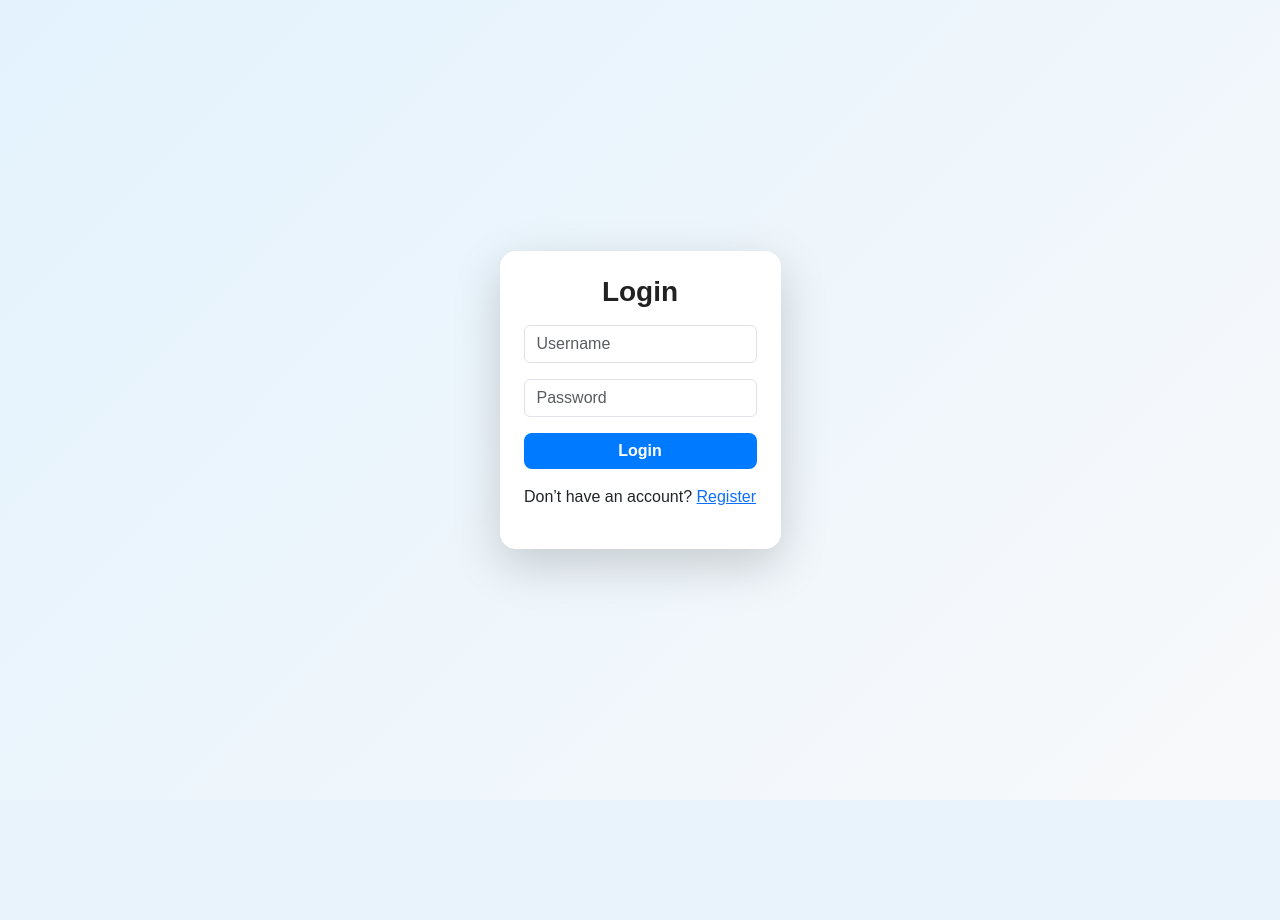
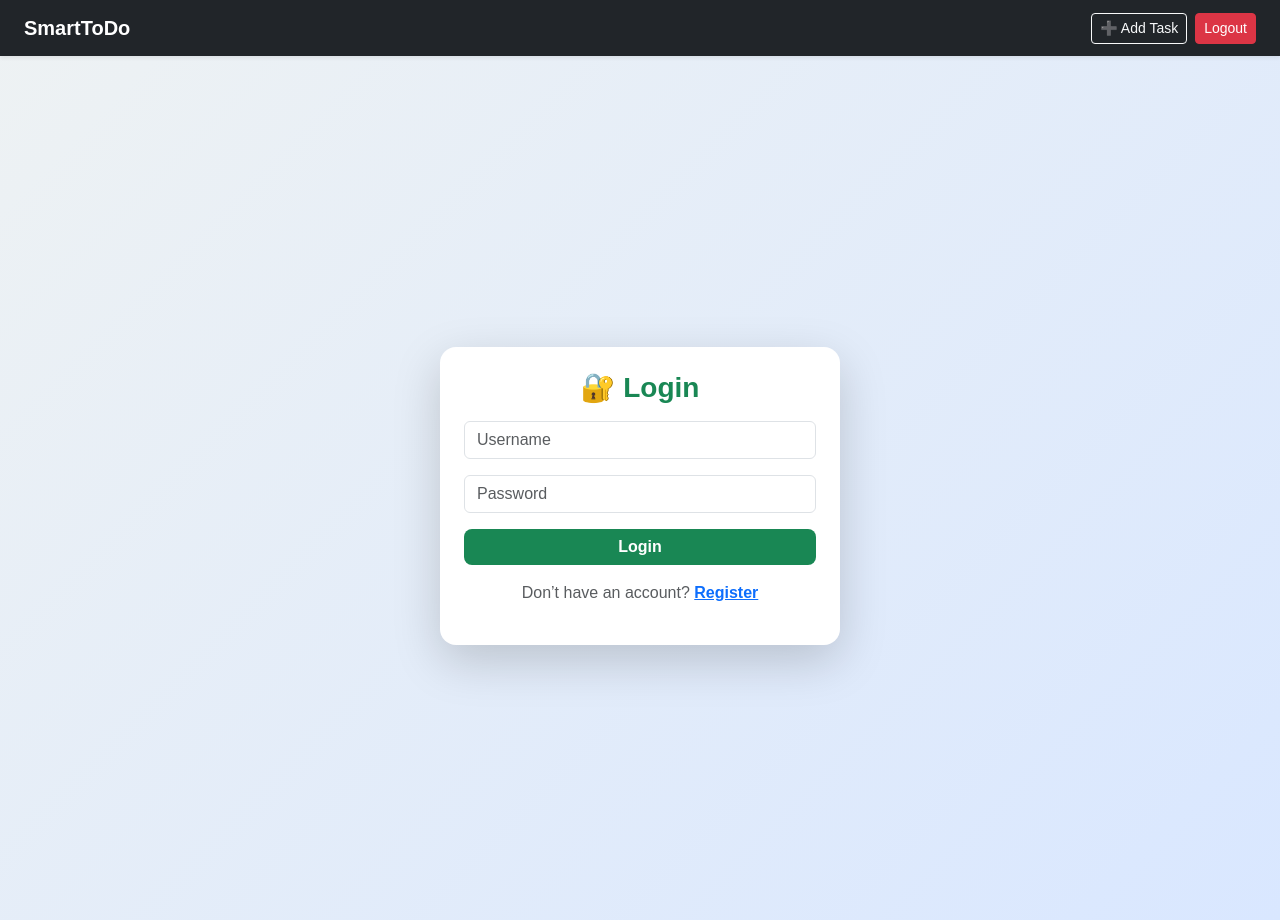
Before and after one commit to szg-zone/smart-todo-reminder, a Flask app: a page that uses templates/login.html in a window 1280 px wide. Before the commit the page ends 800 px from the top, so only its background shows below. Run offline with Flask 3, Linux system fonts and the light colour scheme.

Commit message:
Initial commit: Smart ToDo Reminder with Flask and Telegram bot

```diff
--- a/app.py
+++ b/app.py
@@ -1,14 +1,20 @@
 from flask import Flask, render_template, redirect, url_for, request, flash
 from flask_login import LoginManager, login_user, login_required, logout_user, current_user
 from werkzeug.security import generate_password_hash, check_password_hash
+from models import db, User, Task
 from config import Config
-from models import db, User, Task
+import os
 
+# ---------------------------
+# 1️⃣ Flask App Initialization
+# ---------------------------
 app = Flask(__name__)
-app.config.from_object(Config)
+app.config.from_object("config.Config")
 db.init_app(app)
 
-# -------- LOGIN MANAGER SETUP --------
+# ---------------------------
+# 2️⃣ Flask-Login Setup
+# ---------------------------
 login_manager = LoginManager()
 login_manager.init_app(app)
 login_manager.login_view = 'login'
@@ -17,11 +23,16 @@
 def load_user(user_id):
     return User.query.get(int(user_id))
 
-# -------- ROUTES --------
+# ---------------------------
+# 3️⃣ Routes
+# ---------------------------
+
 @app.route('/')
 def home():
     return render_template('login.html')
 
+
+# -------- REGISTER --------
 @app.route('/register', methods=['GET', 'POST'])
 def register():
     if request.method == 'POST':
@@ -31,17 +42,19 @@
 
         existing_user = User.query.filter_by(username=username).first()
         if existing_user:
-            flash('Username already exists!')
+            flash('⚠️ Username already exists!')
             return redirect(url_for('register'))
 
         new_user = User(username=username, password=hashed_pw)
         db.session.add(new_user)
         db.session.commit()
-        flash('Account created successfully! Please log in.')
+        flash('✅ Account created successfully! Please log in.')
         return redirect(url_for('login'))
 
     return render_template('register.html')
 
+
+# -------- LOGIN --------
 @app.route('/login', methods=['GET', 'POST'])
 def login():
     if request.method == 'POST':
@@ -59,29 +72,32 @@
 
     return render_template('login.html')
 
+
+# -------- DASHBOARD --------
 @app.route('/dashboard')
 @login_required
 def dashboard():
-    # If user hasn't linked Telegram, show linking page
     if not current_user.telegram_chat_id:
         telegram_link = f"https://t.me/SmartToDoSharvinBot?start={current_user.id}"
         return render_template('link_telegram.html', telegram_link=telegram_link)
 
-    # Otherwise show their tasks
     tasks = Task.query.filter_by(user_id=current_user.id).all()
     return render_template('dashboard.html', username=current_user.username, tasks=tasks)
 
+
+# -------- CHECK TELEGRAM LINK --------
 @app.route('/check_telegram_link')
 @login_required
 def check_telegram_link():
     db.session.refresh(current_user)
     if current_user.telegram_chat_id:
         flash("✅ Telegram linked successfully! You can now use the app.")
-        return redirect(url_for('dashboard'))
     else:
         flash("❌ Still not linked. Please link your Telegram account first.")
-        return redirect(url_for('dashboard'))
+    return redirect(url_for('dashboard'))
 
+
+# -------- ADD TASK --------
 @app.route('/add_task', methods=['GET', 'POST'])
 @login_required
 def add_task():
@@ -91,53 +107,65 @@
         date = request.form['date']
         time = request.form.get('time', None)
 
-        new_task = Task(title=title, description=description, date=date, time=time, user_id=current_user.id)
+        new_task = Task(
+            title=title,
+            description=description,
+            date=date,
+            time=time,
+            user_id=current_user.id
+        )
         db.session.add(new_task)
         db.session.commit()
-        flash('Task added successfully!')
+        flash('✅ Task added successfully!')
         return redirect(url_for('dashboard'))
 
     return render_template('add_task.html')
 
+
+# -------- DELETE TASK --------
 @app.route('/delete_task/<int:task_id>')
 @login_required
 def delete_task(task_id):
     task = Task.query.get_or_404(task_id)
     if task.user_id != current_user.id:
-        flash("You can't delete someone else's task!")
+        flash("⚠️ You can't delete someone else's task!")
         return redirect(url_for('dashboard'))
     db.session.delete(task)
     db.session.commit()
-    flash('Task deleted successfully.')
+    flash('🗑️ Task deleted successfully.')
     return redirect(url_for('dashboard'))
 
-@app.route('/logout')
-@login_required
-def logout():
-    logout_user()
-    flash('You have been logged out.')
-    return redirect(url_for('login'))
 
-if __name__ == '__main__':
-    with app.app_context():
-        db.create_all()
-    app.run(debug=True)
-
+# -------- DELETE ACCOUNT --------
 @app.route('/delete_account', methods=['POST'])
 @login_required
 def delete_account():
-    from models import Task, User
     user = current_user
 
     # Delete all the user's tasks first
     Task.query.filter_by(user_id=user.id).delete()
 
-    # Then delete the user account itself
-    user.telegram_chat_id = None
+    # Delete the user itself
     db.session.delete(user)
     db.session.commit()
 
-    logout_user()  # Log them out immediately
-    flash("Your account and all tasks have been deleted successfully.", "info")
+    logout_user()
+    flash("🧹 Your account and all tasks have been deleted successfully.", "info")
 
     return redirect(url_for('register'))
+
+
+# -------- LOGOUT --------
+@app.route('/logout')
+@login_required
+def logout():
+    logout_user()
+    flash('👋 You have been logged out.')
+    return redirect(url_for('login'))
+
+
+# -------- MAIN --------
+if __name__ == '__main__':
+    with app.app_context():
+        db.create_all()
+    app.run(debug=True)
--- a/static/style.css
+++ b/static/style.css
@@ -19,18 +21,57 @@
   box-shadow: 0 10px 25px rgba(0, 0, 0, 0.15);
 }
 
-/* ---------- REGISTER PAGE STYLING ---------- */
-
-body {
-  background: linear-gradient(135deg, #e3f2fd, #f8f9fa);
-  min-height: 100vh;
-  display: flex;
-  justify-content: center;
-  align-items: center;
-  font-family: 'Poppins', sans-serif;
-  color: #333;
+/* ========= BUTTONS ========= */
+.btn-primary, .btn-success {
+  border: none;
+  border-radius: 8px;
+  font-weight: 600;
+  transition: all 0.2s ease-in-out;
 }
 
+.btn-primary {
+  background: #007bff;
+}
+
+.btn-primary:hover {
+  background: #0056b3;
+  transform: scale(1.03);
+}
+
+.btn-success {
+  background: #198754;
+}
+
+.btn-success:hover {
+  background: #157347;
+  transform: scale(1.03);
+}
+
+.btn-cancel {
+  background-color: #6c757d;
+  color: #fff;
+  border-radius: 8px;
+  transition: 0.2s ease-in-out;
+}
+
+.btn-cancel:hover {
+  background-color: #5a6268;
+  transform: scale(1.03);
+}
+
+/* ========= HEADINGS ========= */
+h1, h2, h3, h4, h5 {
+  font-weight: 700;
+  color: #222;
+}
+
+/* ========= ALERTS ========= */
+.alert {
+  border-radius: 10px;
+  font-weight: 500;
+}
+
+/* ========= REGISTER / LOGIN ========= */
 .register-container {
   background: #fff;
   padding: 40px 35px;
@@ -104,65 +139,6 @@
   text-decoration: underline;
 }
 
-/* Small fade-in animation */
-@keyframes fadeIn {
-  from {
-    opacity: 0;
-    transform: translateY(-10px);
-  }
-  to {
-    opacity: 1;
-    transform: translateY(0);
-  }
-}
-
-
-/* ========= Buttons ========= */
-.btn-primary {
-  background: #007bff;
-  border: none;
-  border-radius: 8px;
-  font-weight: 600;
-  transition: 0.2s ease-in-out;
-}
-
-.btn-primary:hover {
-  background: #0056b3;
-  transform: scale(1.03);
-}
-
-.btn-success {
-  background: #28a745;
-  border: none;
-  border-radius: 8px;
-  font-weight: 600;
-  transition: 0.2s ease-in-out;
-}
-
-.btn-success:hover {
-  background: #1e7e34;
-  transform: scale(1.03);
-}
-
-/* ========= Headings ========= */
-h3, h1, h2 {
-  font-weight: 700;
-  color: #222;
-}
-
-/* ========= Alerts ========= */
-.alert {
-  border-radius: 10px;
-  font-weight: 500;
-}
-
-/* ========= Centering Helper ========= */
-.vh-100 {
-  height: 100vh !important;
-  display: flex;
-  align-items: center;
-  justify-content: center;
-}
 /* ========= ADD TASK PAGE ========= */
 .add-task-container {
   max-width: 600px;
@@ -266,21 +220,23 @@
   color: #fff !important;
 }
 
-/* ========= Mobile Responsive Design ========= */
+/* ========= TELEGRAM LINK PAGE ========= */
+.card.text-center h3 {
+  color: #198754;
+}
+
+/* ========= MOBILE RESPONSIVE DESIGN ========= */
 @media (max-width: 768px) {
 
-  /* General container spacing */
   .container {
     padding: 15px;
   }
 
-  /* Center and resize heading */
   h2 {
     font-size: 1.4rem;
     text-align: center;
   }
 
-  /* Top bar buttons (Delete + Logout) stack neatly */
   .d-flex.gap-2 {
     flex-direction: column;
     align-items: center;
--- a/templates/base.html
+++ b/templates/base.html
@@ -1,31 +1,37 @@
 <!DOCTYPE html>
 <html lang="en">
 <head>
-  <meta charset="UTF-8">
-  <meta name="viewport" content="width=device-width, initial-scale=1.0">
-  <title>{{ title or "Smart ToDo Reminder" }}</title>
+  <meta charset="UTF-8" />
+  <meta name="viewport" content="width=device-width, initial-scale=1.0" />
+  <title>{{ title or "SmartToDo Reminder" }}</title>
   <link href="https://cdn.jsdelivr.net/npm/bootstrap@5.3.2/dist/css/bootstrap.min.css" rel="stylesheet">
+  <link rel="stylesheet" href="{{ url_for('static', filename='style.css') }}">
 </head>
-<body class="bg-light">
 
-<nav class="navbar navbar-expand-lg navbar-dark bg-dark">
-  <div class="container-fluid">
-    <a class="navbar-brand" href="{{ url_for('dashboard') }}">Smart ToDo</a>
-    <div class="d-flex">
-      <a class="btn btn-outline-light btn-sm me-2" href="{{ url_for('add_task') }}">Add Task</a>
-      <a class="btn btn-danger btn-sm" href="{{ url_for('logout') }}">Logout</a>
+<body>
+  <!-- Navbar -->
+  <nav class="navbar navbar-expand-lg navbar-dark bg-dark shadow-sm">
+    <div class="container-fluid px-4">
+      <a class="navbar-brand fw-bold" href="{{ url_for('dashboard') }}">SmartToDo</a>
+      <div class="d-flex gap-2">
+        <a href="{{ url_for('add_task') }}" class="btn btn-outline-light btn-sm">➕ Add Task</a>
+        <a href="{{ url_for('logout') }}" class="btn btn-danger btn-sm">Logout</a>
       </div>
     </div>
   </nav>
 
-<div class="container py-4">
+  <!-- Flash Messages -->
+  <div class="container mt-3">
     {% with messages = get_flashed_messages() %}
       {% if messages %}
-      <div class="alert alert-info">{{ messages[0] }}</div>
+        <div class="alert alert-info text-center">{{ messages[0] }}</div>
       {% endif %}
     {% endwith %}
+  </div>
+
+  <!-- Page Content -->
+  <div class="container py-4">
     {% block content %}{% endblock %}
   </div>
-
 </body>
 </html>
--- a/templates/login.html
+++ b/templates/login.html
@@ -1,27 +1,20 @@
-<!DOCTYPE html>
-<html lang="en">
-<head>
-  <meta charset="UTF-8">
-  <meta name="viewport" content="width=device-width, initial-scale=1.0">
-  <title>Login</title>
-  <link href="https://cdn.jsdelivr.net/npm/bootstrap@5.3.2/dist/css/bootstrap.min.css" rel="stylesheet">
-  <link rel="stylesheet" href="{{ url_for('static', filename='style.css') }}">
-</head>
-<body>
-  <div class="vh-100">
-    <div class="card p-4 shadow-lg text-center" style="max-width: 400px;">
-      <h3 class="mb-3">Login</h3>
-      <form method="POST" action="/login">
+{% extends "base.html" %}
+{% block content %}
+<div class="d-flex justify-content-center align-items-center vh-100 flex-column">
+  <div class="card p-4 shadow-lg text-center" style="max-width: 400px; width: 100%;">
+    <h3 class="mb-3 fw-semibold">🔐 Login</h3>
+    <form method="POST" action="{{ url_for('login') }}">
       <div class="mb-3">
         <input type="text" name="username" class="form-control" placeholder="Username" required>
       </div>
       <div class="mb-3">
         <input type="password" name="password" class="form-control" placeholder="Password" required>
       </div>
-        <button type="submit" class="btn btn-primary w-100">Login</button>
+      <button type="submit" class="btn btn-success w-100">Login</button>
     </form>
-      <p class="mt-3">Don’t have an account? <a href="{{ url_for('register') }}">Register</a></p>
+    <p class="mt-3 text-muted">Don’t have an account?
+      <a href="{{ url_for('register') }}" class="fw-semibold">Register</a>
+    </p>
   </div>
 </div>
-</body>
-</html>
+{% endblock %}
```
Also changed, not shown: other parts of static/style.css (+20 -38 lines), bot_handler.py (+32 -10 lines), config.py (+12 -5 lines), main.py (+29 -13 lines), models.py (+15 -4 lines), scheduler.py (+30 -12 lines), templates/add_task.html (+4 -12 lines), templates/dashboard.html (+18 -26 lines), templates/link_telegram.html (+12 -19 lines), templates/register.html (+5 -14 lines), instance/todo.db, 1 other file. Lines whose indentation alone changed are shown as unchanged.
